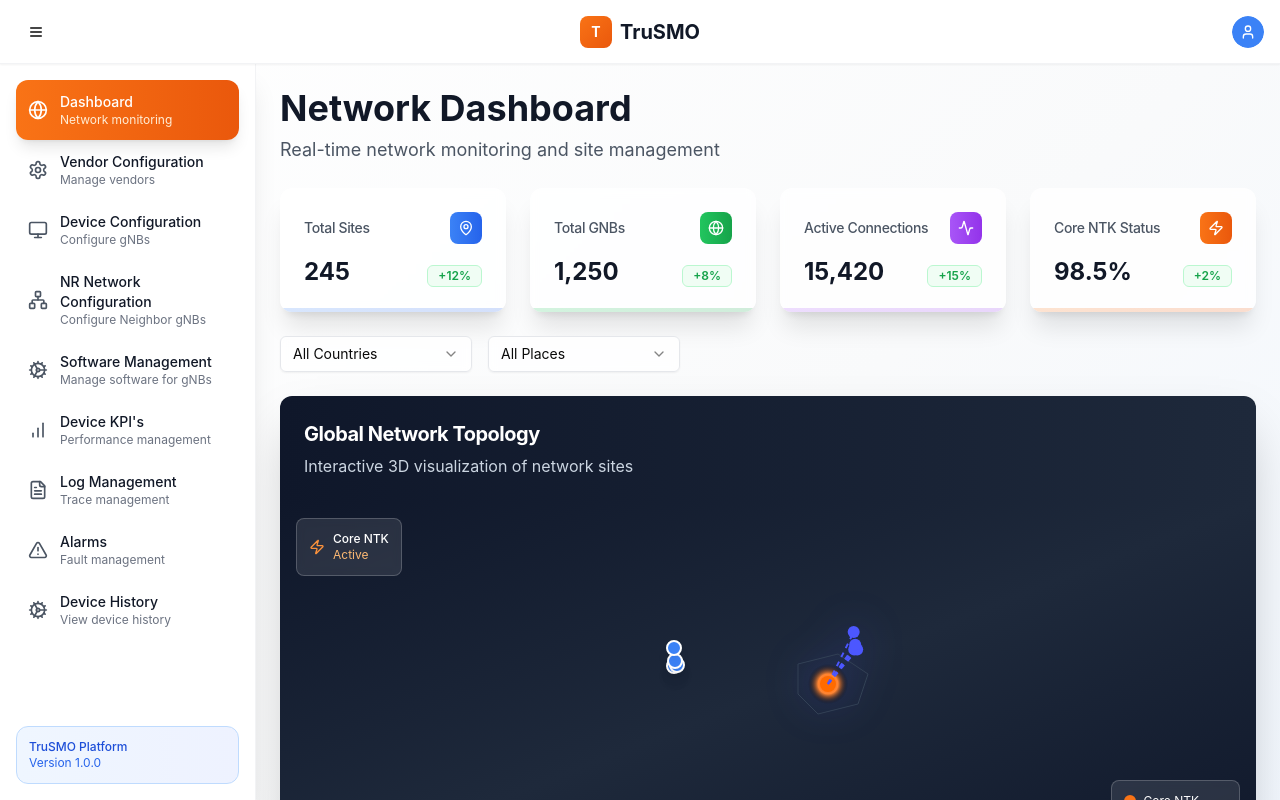
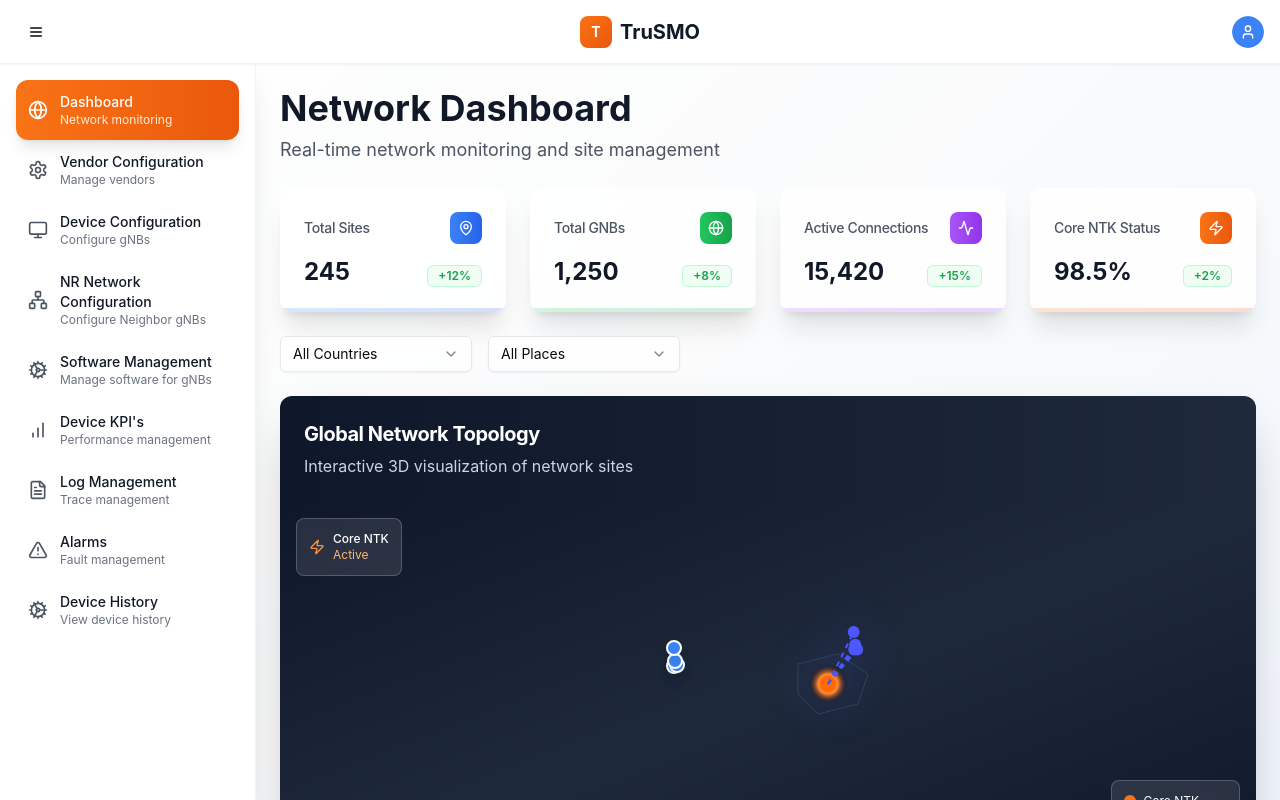
Before and after one commit to Muthu-98/TruSMO, a React (Create React App) app in the folder frontend/: page / in a window 1280 px wide. Shown: the top 800 px of the page. Built offline with nearby package versions, Linux system fonts and the light colour scheme.

Commit message:
remove smo version panel

```diff
--- a/frontend/src/components/Sidebar.jsx
+++ b/frontend/src/components/Sidebar.jsx
@@ -134,12 +134,12 @@ const Sidebar = ({ isOpen, onClose }) => {
           })}
         </nav>
 
-        <div className="absolute bottom-4 left-4 right-4">
+        {/* <div className="absolute bottom-4 left-4 right-4">
           <div className="p-3 bg-gradient-to-r from-blue-50 to-indigo-50 rounded-xl border border-blue-200">
             <p className="text-xs text-blue-700 font-medium">TruSMO Platform</p>
             <p className="text-xs text-blue-600">Version 1.0.0</p>
           </div>
-        </div>
+        </div> */}
       </motion.aside>
     </>
   );
```
